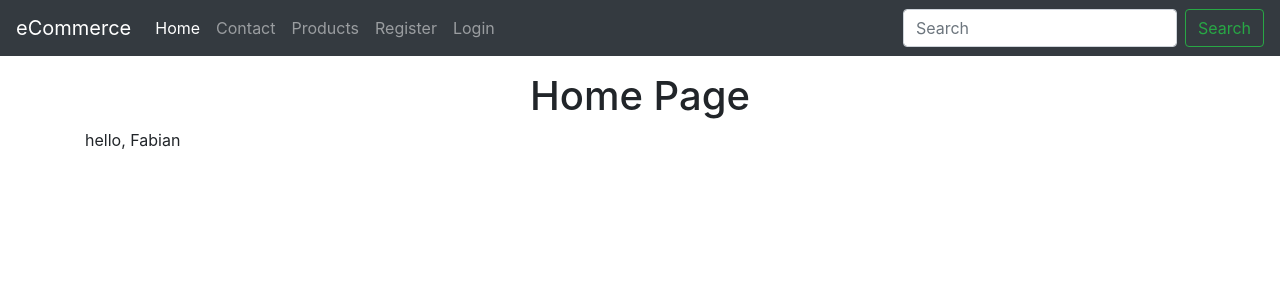
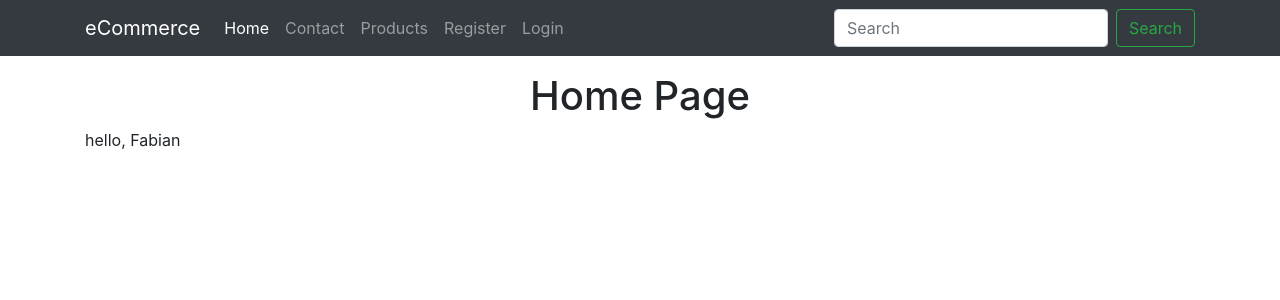
Before and after one commit to e-landeros/ecommerce_project, a Django app: page / in a window 1280 px wide. Shown: the top 300 px of the page. Run offline with Django 3.2, Linux system fonts and the light colour scheme; some libraries are stand-ins or nearby versions.

Commit message:
added container to nav

```diff
--- a/ecommerce/templates/base/navbar.html
+++ b/ecommerce/templates/base/navbar.html
@@ -5,7 +5,9 @@
 {% url 'register' as register_url %}
 
 <nav class="navbar navbar-expand-lg navbar-dark bg-dark mb-3">
+<div class="container">
   <a class="navbar-brand" href="{{ home_url }}">{% if brand_name %}{{brand_name}}{% else %} Ecommerce {% endif %}</a>
+  {% comment %} <img src="http://getbootstrap.com/assets/brand/bootstrap-solid.svg" width="30" height="30" class="d-inline-block align-top"> {% endcomment %}
   <button class="navbar-toggler" type="button" data-toggle="collapse" data-target="#navbarSupportedContent" aria-controls="navbarSupportedContent" aria-expanded="false" aria-label="Toggle navigation">
     <span class="navbar-toggler-icon"></span>
   </button>
@@ -40,4 +42,5 @@
       <button class="btn btn-outline-success my-2 my-sm-0" type="submit">Search</button>
     </form>
   </div>
+</div>
 </nav>
```
